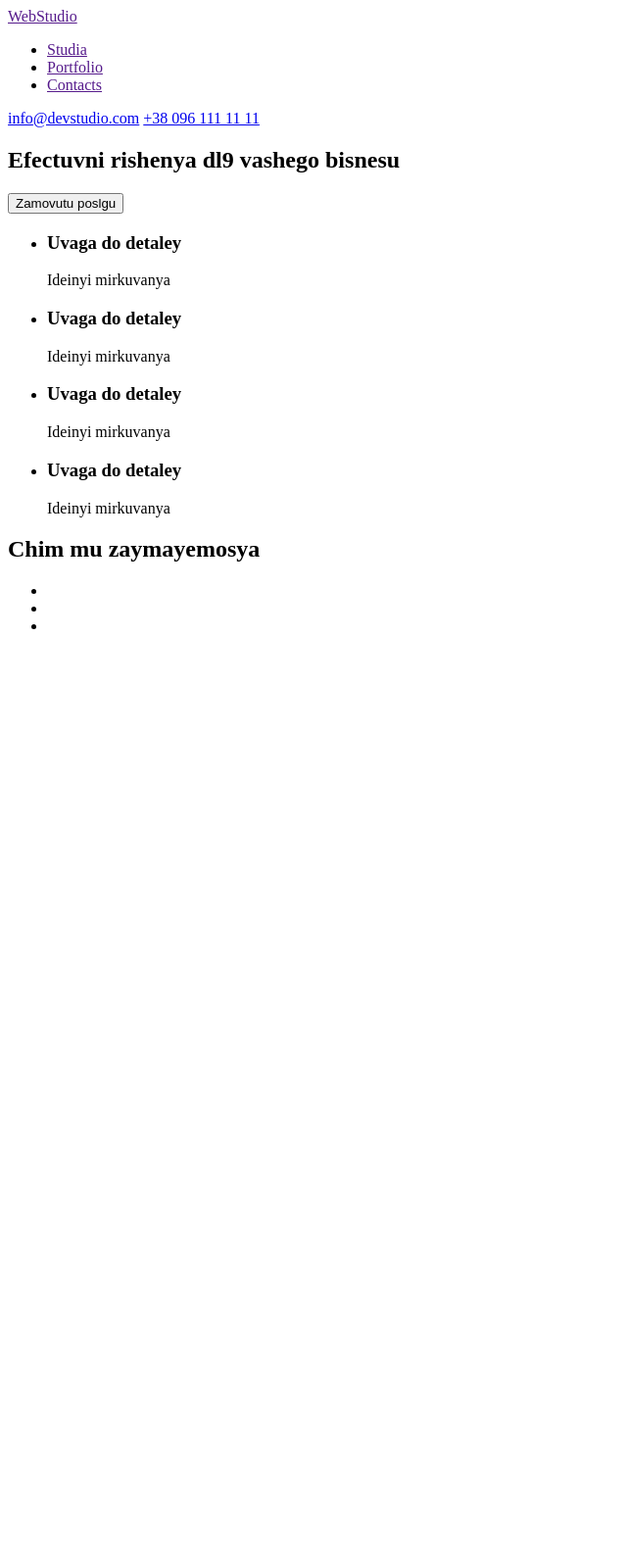
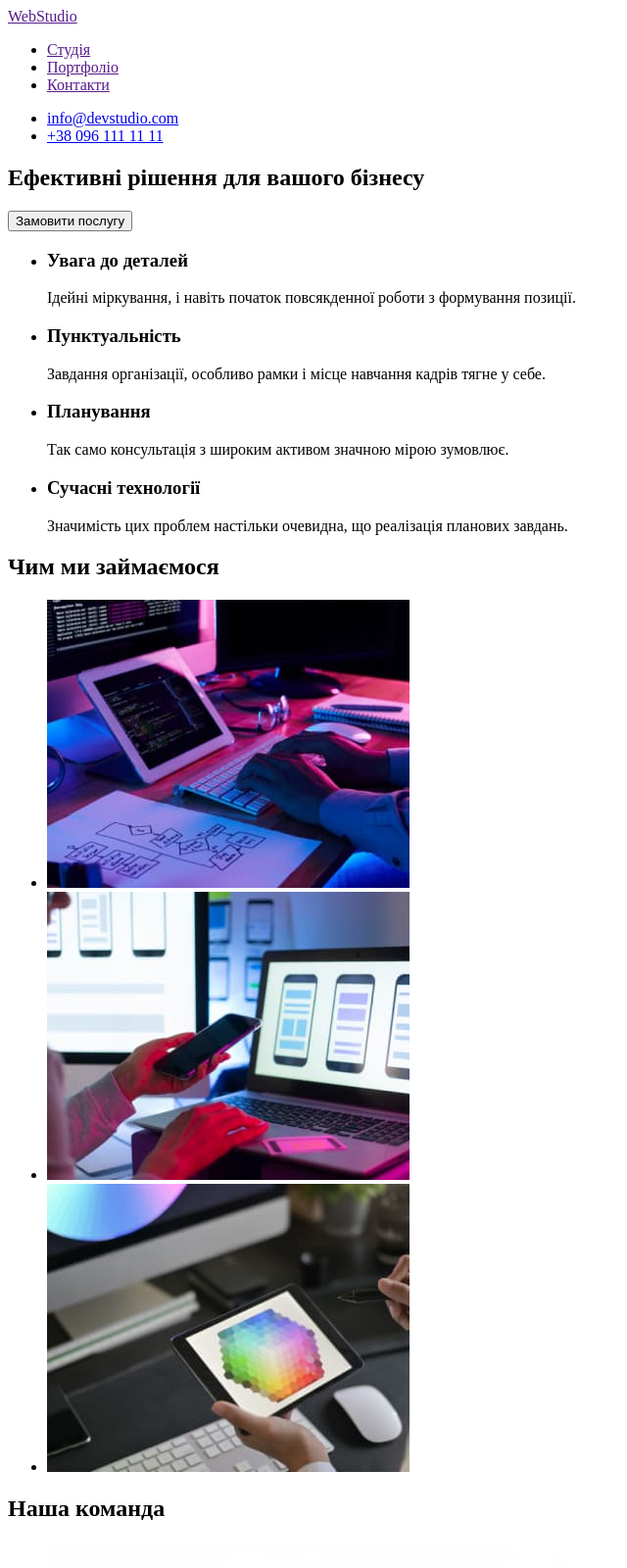
Before and after one commit to Yarik-Litvinenko/Training-homework1, a plain HTML site: page index.html in a window 1280 px wide. Shown: the top 1600 px of the page at 98% size, without its empty margins (0-640 px from the left). Before the commit the page ends 800 px from the top, so only its background shows below. Drawn offline with Linux system fonts and the light colour scheme.

Commit message:
1-st changes. html template of 1-st core page

```diff
--- a/index.html
+++ b/index.html
@@ -11,52 +11,106 @@
       <nav>
         <a href="">WebStudio</a>
         <ul>
-          <li><a href="">Studia</a></li>
-          <li><a href="">Portfolio</a></li>
-          <li><a href="">Contacts</a></li>
+          <li><a href="">Студія</a></li>
+          <li><a href="">Портфоліо</a></li>
+          <li><a href="">Контакти</a></li>
         </ul>
       </nav>
-      <a href="mailto:info@devstudio.com">info@devstudio.com</a>
-      <a href="tel:+380961111111">+38 096 111 11 11</a>
+      <ul>
+        <li><a href="mailto:info@devstudio.com">info@devstudio.com</a></li>
+        <li><a href="tel:+380961111111">+38 096 111 11 11</a></li>
+      </ul>
     </header>
     <!-- ^ main -->
     <main>
       <!-- * section1 -->
       <section>
-        <h1>Efectuvni rishenya dl9 vashego bisnesu</h1>
-        <button>Zamovutu poslgu</button>
+        <h1>Ефективні рішення для вашого бізнесу</h1>
+        <button>Замовити послугу</button>
       </section>
       <!-- * section2 -->
       <section>
-        <h2 hidden>Nashi perevagu</h2>
+        <h2 hidden>Нашi переваги</h2>
         <ul>
           <li>
-            <h3>Uvaga do detaley</h3>
-            <p>Ideinyi mirkuvanya</p>
+            <h3>Увага до деталей</h3>
+            <p>
+              Ідейні міркування, і навіть початок повсякденної роботи з
+              формування позиції.
+            </p>
           </li>
           <li>
-            <h3>Uvaga do detaley</h3>
-            <p>Ideinyi mirkuvanya</p>
+            <h3>Пунктуальнiсть</h3>
+            <p>
+              Завдання організації, особливо рамки і місце навчання кадрів тягне
+              у себе.
+            </p>
           </li>
           <li>
-            <h3>Uvaga do detaley</h3>
-            <p>Ideinyi mirkuvanya</p>
+            <h3>Планування</h3>
+            <p>
+              Так само консультація з широким активом значною мірою зумовлює.
+            </p>
           </li>
           <li>
-            <h3>Uvaga do detaley</h3>
-            <p>Ideinyi mirkuvanya</p>
+            <h3>Сучаснi технологiї</h3>
+            <p>
+              Значимість цих проблем настільки очевидна, що реалізація планових
+              завдань.
+            </p>
           </li>
         </ul>
       </section>
       <!-- * section3 -->
       <section>
-        <h2>Chim mu zaymayemosya</h2>
+        <h2>Чим ми займаємося</h2>
         <ul>
-          <li><img src="" alt="" /></li>
-          <li><img src="" alt="" /></li>
-          <li><img src="" alt="" /></li>
+          <li><img src="/img/coding.jpg" alt="Coding process" /></li>
+          <li><img src="./img/testing.jpg" alt="Testing process" /></li>
+          <li><img src="./img/design.jpg" alt="Design process" /></li>
+        </ul>
+      </section>
+      <!-- * section4 -->
+      <section>
+        <h2>Наша команда</h2>
+        <ul>
+          <li>
+            <img src="./img/designer.jpg" alt="Product designer" />
+            <h2>Ігор Дем'яненко</h2>
+            <p>Product Designer</p>
+          </li>
+          <li>
+            <img src="./img/frontend.jpg" alt="FrontEnd developer" />
+            <h2>Ольга Рєпіна</h2>
+            <p>Frontend Developer</p>
+          </li>
+          <li>
+            <img src="./img/marketing.jpg" alt="Marketing manager" />
+            <h2>Микола Тарасов</h2>
+            <p>Marketing</p>
+          </li>
+          <li>
+            <img src="./img/uidesigner.jpg" alt="UI designer" />
+            <h2>Михайло Єрмаков</h2>
+            <p>UI Designer</p>
+          </li>
         </ul>
       </section>
     </main>
+    <!-- * footer -->
+    <footer>
+      <a href="/">WebStudio</a>
+      <address>
+        <ul>
+          <li>
+            <a href="https://maps.app.goo.gl/vV1Vetn9AHU5SPar9" target="_blank"
+              >м. Київ, пр-т Лесі Українки, 26</a
+            >
+          </li>
+          <li><a href="mailto:info@devstudio.com">info@devstudio.com</a></li>
+          <li><a href="tel:+380961111111">+38 096 111 11 11</a></li>
+        </ul>
+      </address>
+    </footer>
   </body>
 </html>
```
Also changed, not shown: img/51L+RjI6Z3L._AC_ (1).jpg (deleted), img/51L+RjI6Z3L._AC_.jpg (deleted), img/coding.jpg (added), img/design.jpg (added), img/designer.jpg (added), img/frontend.jpg (added), img/marketing.jpg (added), img/testing.jpg (added), img/uidesigner.jpg (added).
